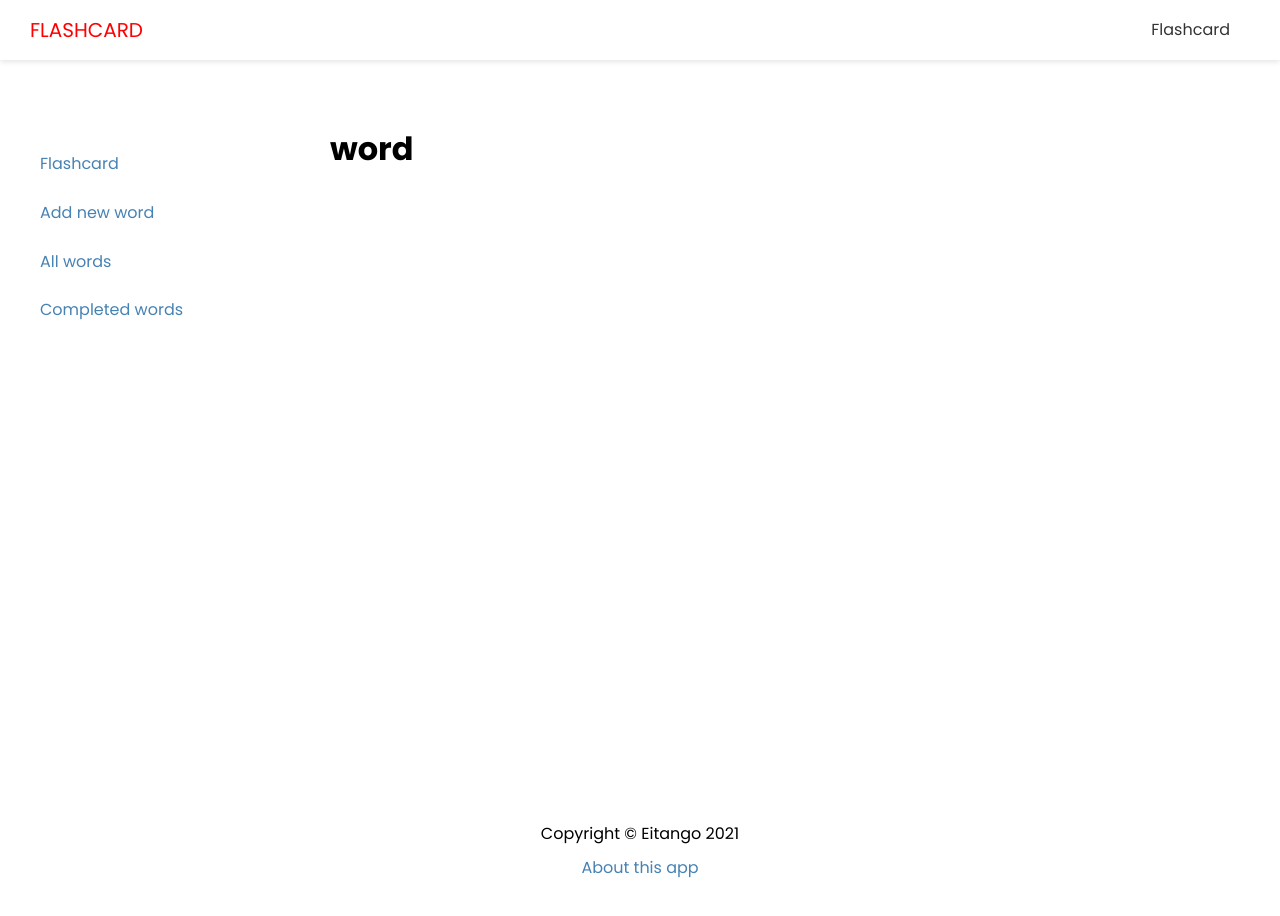
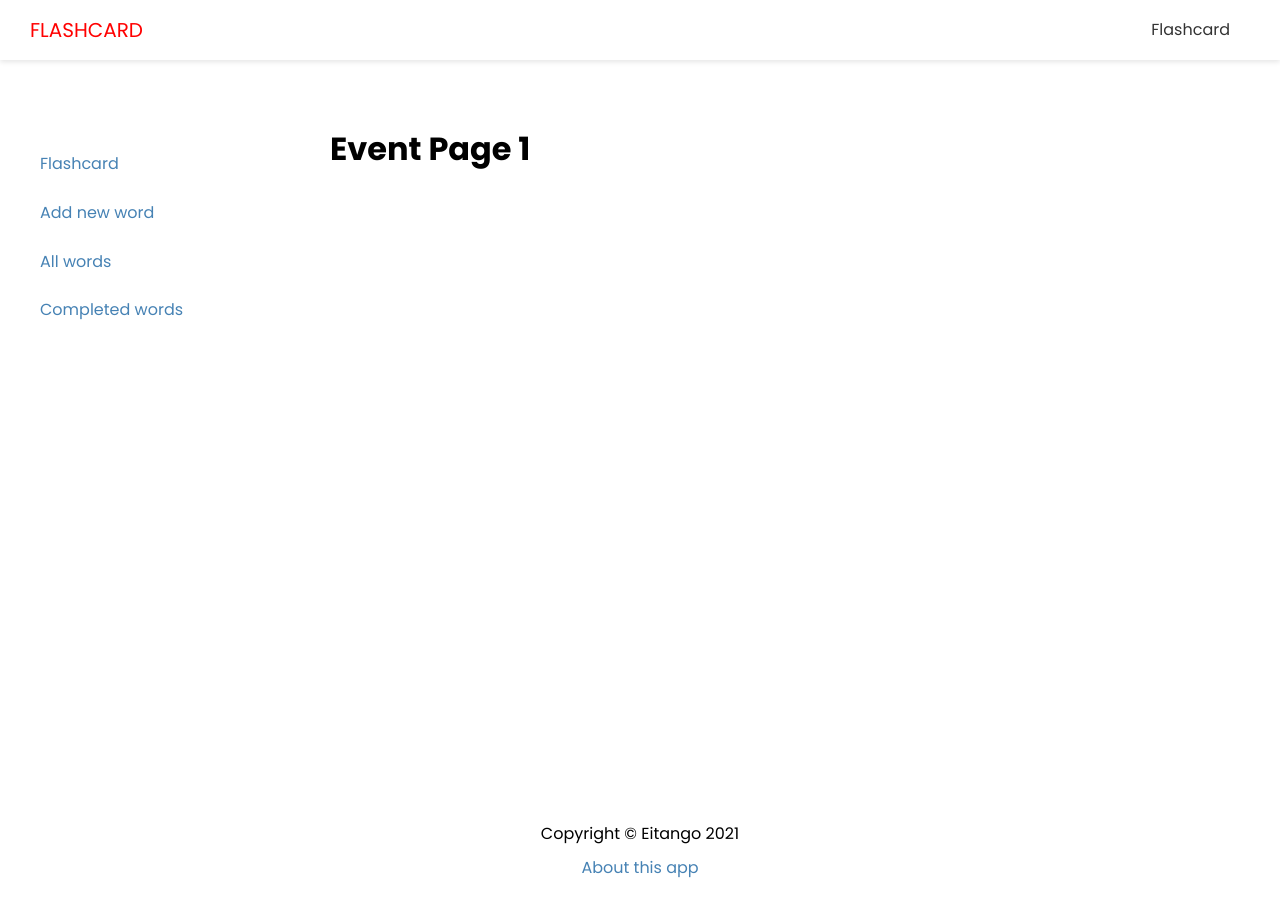
Before and after one commit to asa108/flashcard-frontend, a Next.js app: page /flashcards/1 in a window 1280 px wide. Shown: the top 916 px of the page. Built offline with nearby package versions, Linux system fonts and the light colour scheme.

Commit message:
added old code

```diff
--- a/pages/flashcards/[id].js
+++ b/pages/flashcards/[id].js
@@ -1,9 +1,50 @@
+import { useRouter } from "next/router";
 import Layout from "@/components/Layout";
 
-export default function Word() {
+export default function EventPage() {
+  const router = useRouter();
+
   return (
     <Layout>
-      <h1>word</h1>
+      <h1>Event Page 1</h1>
     </Layout>
   );
 }
+
+// import Layout from "@/components/Layout";
+// import { API_URL } from "@/config/index";
+
+// export default function Word({ fl }) {
+//   return (
+//     <Layout>
+//       <h1>{fl.term}</h1>
+//     </Layout>
+//   );
+// }
+
+// export async function getStaticPaths() {
+//   const res = await fetch(`${API_URL}/api/flashcards`);
+//   const flashcards = await res.json();
+
+//   const paths = flashcards.map((fl) => {
+//     params: {
+//       id: fl.id;
+//     }
+//   });
+//   return {
+//     paths,
+//   };
+// }
+
+// // 一つのflash cardが欲しい時に使う
+// export async function getStaticProps({ params: { id } }) {
+//   console.log(id);
+//   const res = await fetch(`${API_URL}/api/flashcards/${id}`);
+//   const flashcards = await res.json();
+//   return {
+//     props: {
+//       fl: flashcards[0],
+//     },
+//     revalidate: 1,
+//   };
+// }
```
